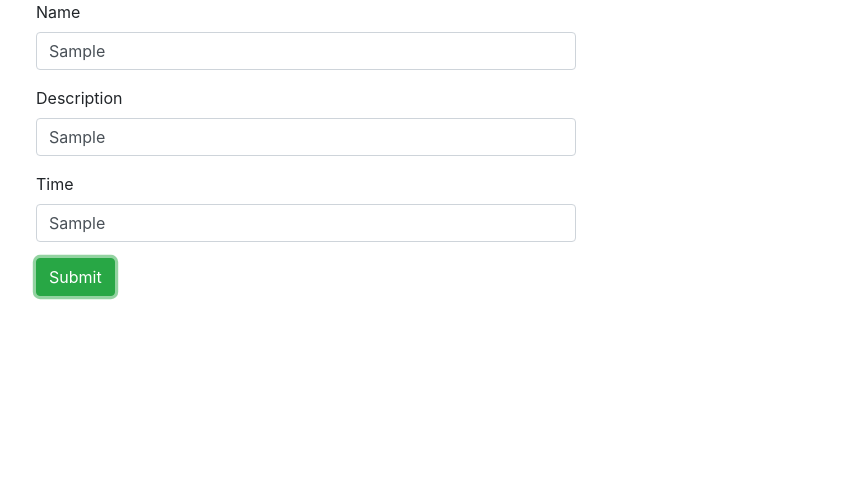
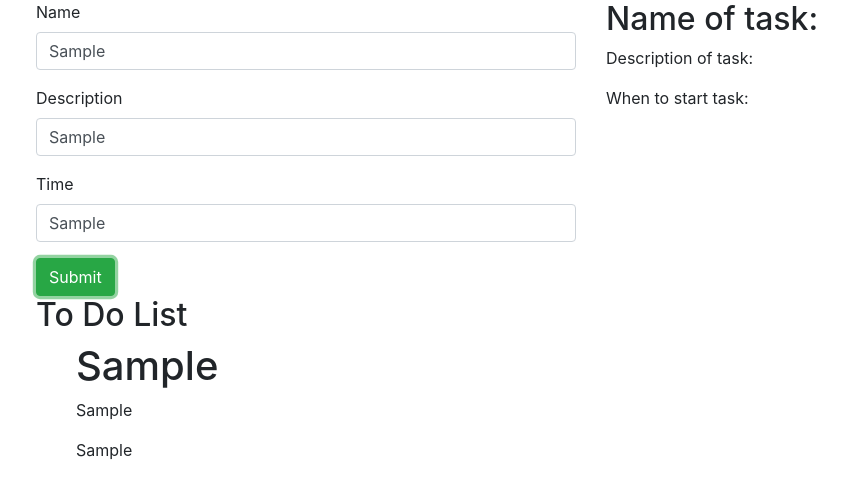
Before and after one commit to CappyVee/To-Do-List, a plain HTML site: page index.html in a window 1280 px wide. Both pictures are taken after typing "Sample", "Sample", "Sample" into the empty fields and a click on the button "Submit". Shown: the whole page, without its empty margins (49-896 px from the left). Drawn offline with Linux system fonts and the light colour scheme.

Commit message:
add README, store inputs in constructor, display contents upon submit

```diff
--- a/css/styles.css
+++ b/css/styles.css
@@ -1,3 +1,7 @@
 .show-info {
   display: none;
 }
+
+ul {
+  list-style: none;
+}
--- a/index.html
+++ b/index.html
@@ -27,10 +27,16 @@
               </div>
               <button type="submit" class="btn btn-success">Submit</button>
           </form>
+
+          <h2>To Do List</h2>
+          <ul id="storeListItems">
+
+          </ul>
+
         </div>
         <div class="col-lg-6">
           <div class="show-info">
-            <p>Name of task: <span class="displayName"></span></p>
+            <h2>Name of task: <span class="displayName"></span></h2>
             <p>Description of task: <span class="displayDescription"></span></p>
             <p>When to start task: <span class="displayTime"></span></p>
           </div>
--- a/js/scripts.js
+++ b/js/scripts.js
@@ -1,11 +1,28 @@
 //business logic
+function ListItem(name, description, time) {
+  this.itemName = name;
+  this.itemDesc = description;
+  this.itemTime = time;
+}
 
-
+ListItem.prototype.toDoList = function() {
+  return "<h1>" + this.itemName + "</h1>" + "<p>" + this.itemDesc + "</p>" + this.itemTime;
+}
 
 
 //user interface logic
 $(document).ready(function(){
   $("form#toDoForm").submit(function(event){
     event.preventDefault();
+
+    var inputtedName = $("input#listItemName").val();
+    var inputtedDescription = $("input#listItemDescription").val();
+    var inputtedTime = $("input#listItemTime").val();
+
+    var toDoListItem = new ListItem(inputtedName, inputtedDescription, inputtedTime);
+    // alert(inputtedName + " " + inputtedDescription + " " + inputtedTime);
+    $(".show-info").show();
+
+    $("#storeListItems").append("<li>" + toDoListItem.toDoList() + "</li>");
   })//event fxn
 });//doc rdy fxn
```
Also changed, not shown: 1 other file.
